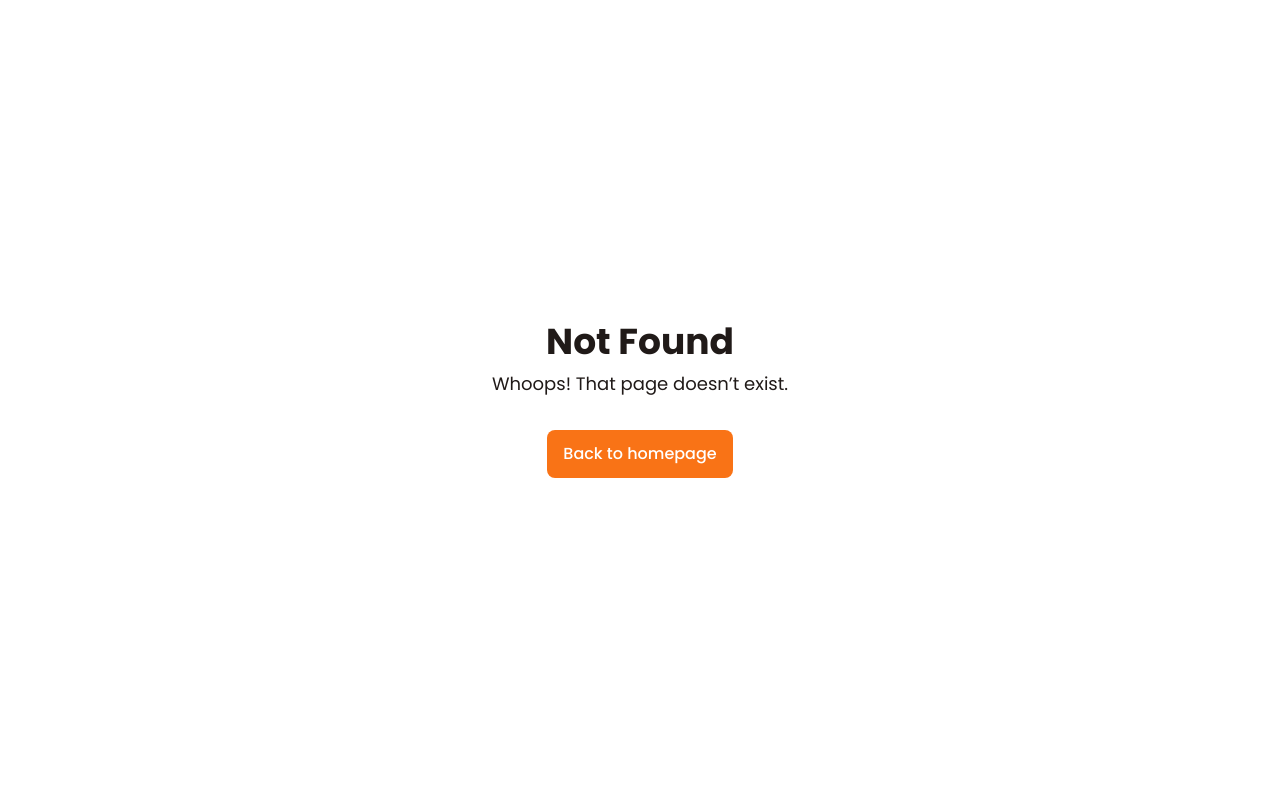
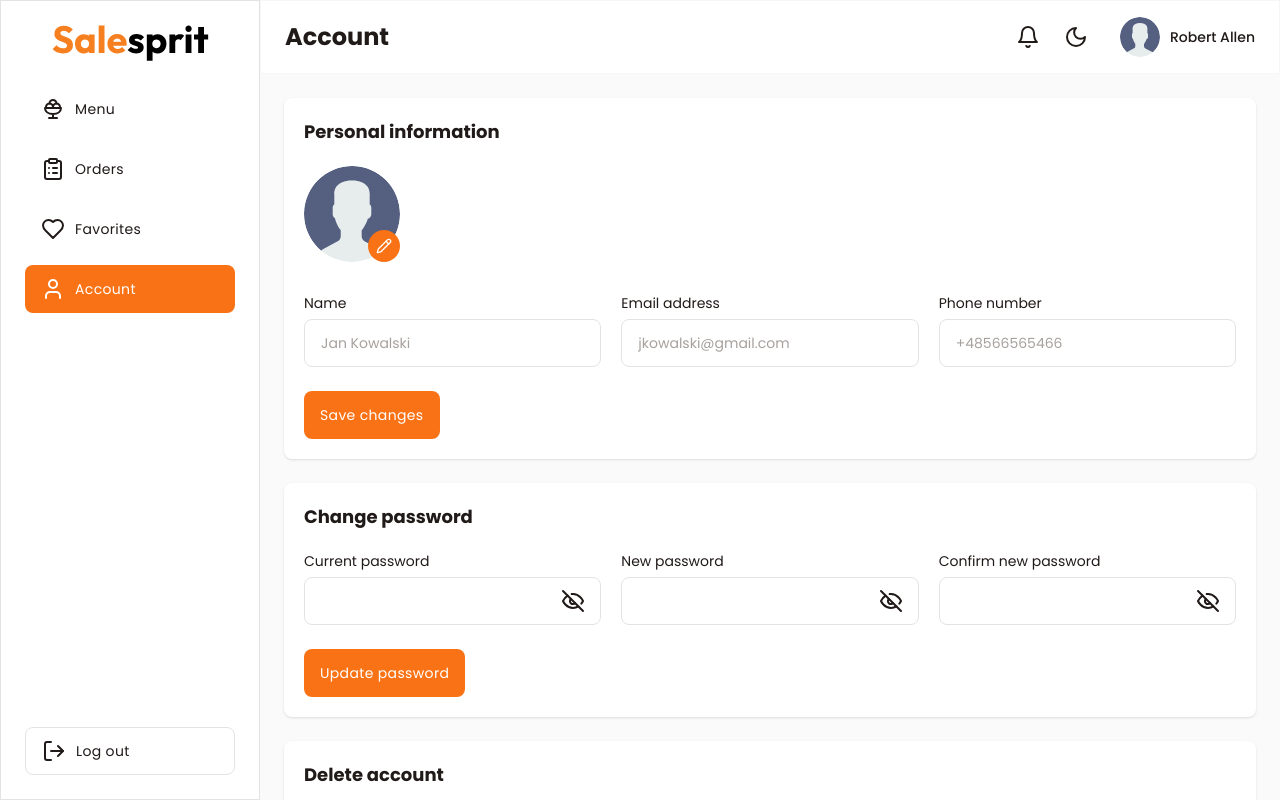
Before and after one commit to Swiel7/salesprit-food-pos, a React (Vite) app: page /account in a window 1280 px wide. Before the commit this address had no page. Built offline with nearby package versions, Linux system fonts and the light colour scheme.

Commit message:
Add account page

```diff
--- a/src/App.tsx
+++ b/src/App.tsx
@@ -1,5 +1,6 @@
 import { RouterProvider, createBrowserRouter } from "react-router-dom";
 import {
+  AccountPage,
   AuthPage,
   ErrorPage,
   FavoritesPage,
@@ -35,6 +36,11 @@ const router = createBrowserRouter([
         element: <FavoritesPage />,
         handle: { title: "Favorites" },
       },
+      {
+        path: "/account",
+        element: <AccountPage />,
+        handle: { title: "Account" },
+      },
     ],
   },
   {
--- a/src/components/Button.tsx
+++ b/src/components/Button.tsx
@@ -3,7 +3,7 @@ import { VariantProps, cva, cx } from "class-variance-authority";
 import { Loader2 } from "lucide-react";
 
 export const buttonVariants = cva(
-  "inline-flex items-center justify-center whitespace-nowrap gap-2.5 rounded-lg px-3 xl:px-4 leading-none transition-colors duration-300 outline-none ring-offset-2 focus-visible:ring disabled:cursor-not-allowed disabled:opacity-50 text-sm sm:text-base font-medium",
+  "inline-flex items-center justify-center whitespace-nowrap gap-2.5 rounded-lg px-3 xl:px-4 leading-none transition-colors duration-300 outline-none ring-offset-2 focus-visible:ring disabled:cursor-not-allowed disabled:opacity-50 text-sm tracking-wide",
   {
     variants: {
       variant: {
--- /dev/null
+++ b/src/components/FileButton.tsx
@@ -0,0 +1,21 @@
+import { ComponentPropsWithoutRef, useRef } from "react";
+import { ButtonProps } from "./Button";
+import IconButton from "./IconButton";
+
+type FileButtonProps = {
+  inputProps: ComponentPropsWithoutRef<"input">;
+} & ButtonProps;
+
+const FileButton = ({ inputProps, ...buttonProps }: FileButtonProps) => {
+  const inputRef = useRef<HTMLInputElement | null>(null);
+  const handleClick = () => inputRef.current?.click();
+
+  return (
+    <>
+      <IconButton onClick={handleClick} {...buttonProps} />
+      <input type="file" hidden ref={inputRef} {...inputProps} />
+    </>
+  );
+};
+
+export default FileButton;
--- a/src/components/index.ts
+++ b/src/components/index.ts
@@ -11,3 +11,4 @@ export { default as SearchBar } from "./SearchBar";
 export { default as Card } from "./Card";
 export { default as IconButton } from "./IconButton";
 export { default as Badge } from "./Badge";
+export { default as FileButton } from "./FileButton";
--- /dev/null
+++ b/src/features/user/DeleteAccount.tsx
@@ -0,0 +1,19 @@
+import { Button, Card } from "../../components";
+
+const DeleteAccount = () => {
+  const handleDeleteAccount = () => console.log("account deleted");
+
+  return (
+    <Card>
+      <h3 className="font-bold text-dark-500 sm:text-lg">Delete account</h3>
+      <p className="mb-5 mt-3 text-sm text-dark-500 sm:mb-6">
+        Once you delete your account, there is no going back. Please be certain.
+      </p>
+      <Button variant="outlined" onClick={handleDeleteAccount}>
+        Delete your account
+      </Button>
+    </Card>
+  );
+};
+
+export default DeleteAccount;
--- /dev/null
+++ b/src/features/user/Password.tsx
@@ -0,0 +1,34 @@
+import { Button, Card, PasswordInput } from "../../components";
+
+const Password = () => {
+  return (
+    <Card className="space-y-5">
+      <h3 className="font-bold text-dark-500 sm:text-lg">Change password</h3>
+      <form className="space-y-5 sm:space-y-6">
+        <div className="flex flex-wrap gap-x-5 gap-y-4 sm:gap-y-6 [&>*]:w-full [&>*]:grow [&>*]:sm:w-[45%] [&>*]:lg:w-[30%]">
+          <PasswordInput
+            name="curPassword"
+            label="Current password"
+            // disabled={}
+            // error={}
+          />
+          <PasswordInput
+            name="newPassword"
+            label="New password"
+            // disabled={}
+            // error={}
+          />
+          <PasswordInput
+            name="cNewPassword"
+            label="Confirm new password"
+            // disabled={}
+            // error={}
+          />
+        </div>
+        <Button>Update password</Button>
+      </form>
+    </Card>
+  );
+};
+
+export default Password;
--- /dev/null
+++ b/src/features/user/UserData.tsx
@@ -0,0 +1,67 @@
+import { Pencil } from "lucide-react";
+import { Button, Card, FileButton, Input } from "../../components";
+import { TUser } from "../../types/types";
+
+const UserData = ({ user }: { user: TUser }) => {
+  const { avatar, name, email, phone } = user;
+
+  return (
+    <Card className="space-y-5">
+      <h3 className="font-bold text-dark-500 sm:text-lg">
+        Personal information
+      </h3>
+      <form className="space-y-5 sm:space-y-6">
+        <div className="relative inline-block">
+          <img
+            src={avatar}
+            alt="Avatar"
+            className="h-24 w-24 rounded-full object-cover"
+            referrerPolicy="no-referrer"
+          />
+          <FileButton
+            size="sm"
+            className="absolute bottom-0 right-0 !h-8 !rounded-full"
+            loading={false}
+            inputProps={{
+              accept: "image/*",
+              onChange: () => console.log("avatar changed"),
+            }}
+          >
+            <Pencil size={16} />
+          </FileButton>
+        </div>
+        <div className="flex flex-wrap gap-x-5 gap-y-4 sm:gap-y-6 [&>*]:w-full [&>*]:grow [&>*]:sm:w-[45%] [&>*]:lg:w-[30%]">
+          <Input
+            name="name"
+            label="Name"
+            autoComplete="name"
+            defaultValue={name}
+            // disabled={}
+            // error={}
+          />
+          <Input
+            type="email"
+            name="email"
+            label="Email address"
+            autoComplete="email"
+            defaultValue={email}
+            // disabled={}
+            // error={}
+          />
+          <Input
+            type="tel"
+            name="phone"
+            label="Phone number"
+            autoComplete="tel"
+            defaultValue={phone}
+            // disabled={}
+            // error={}
+          />
+        </div>
+        <Button>Save changes</Button>
+      </form>
+    </Card>
+  );
+};
+
+export default UserData;
--- /dev/null
+++ b/src/features/user/index.ts
@@ -0,0 +1,3 @@
+export { default as UserData } from "./UserData";
+export { default as Password } from "./Password";
+export { default as DeleteAccount } from "./DeleteAccount";
--- /dev/null
+++ b/src/pages/AccountPage.tsx
@@ -0,0 +1,23 @@
+import { avatar } from "../assets";
+import { DeleteAccount, Password, UserData } from "../features/user";
+import { TUser } from "../types/types";
+
+const AccountPage = () => {
+  const user: TUser = {
+    id: "gffgty",
+    name: "Jan Kowalski",
+    email: "jkowalski@gmail.com",
+    phone: "+48566565466",
+    avatar: avatar,
+  };
+
+  return (
+    <section className="space-y-6 overflow-y-auto p-5 xl:p-6">
+      <UserData user={user} />
+      <Password />
+      <DeleteAccount />
+    </section>
+  );
+};
+
+export default AccountPage;
--- a/src/pages/index.ts
+++ b/src/pages/index.ts
@@ -4,3 +4,4 @@ export { default as MenuPage } from "./MenuPage";
 export { default as OrdersPage } from "./OrdersPage";
 export { default as OrderDetailsPage } from "./OrderDetailsPage";
 export { default as FavoritesPage } from "./FavoritesPage";
+export { default as AccountPage } from "./AccountPage";
```
